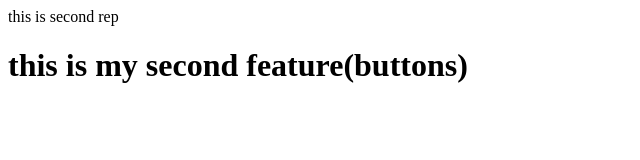
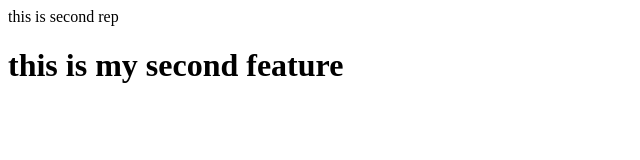
Before and after one commit to Jumersha/git-demo, a plain HTML site: page index.html in a window 1280 px wide. Shown: the whole page, without its empty margins (0-640 px from the left). Drawn offline with Linux system fonts and the light colour scheme.

```diff
--- a/index.html
+++ b/index.html
@@ -1,2 +1,2 @@
 <p>this is second rep</p>
-<h1>this is my second feature(buttons)</h1>
+<h1>this is my second feature</h1>
```
